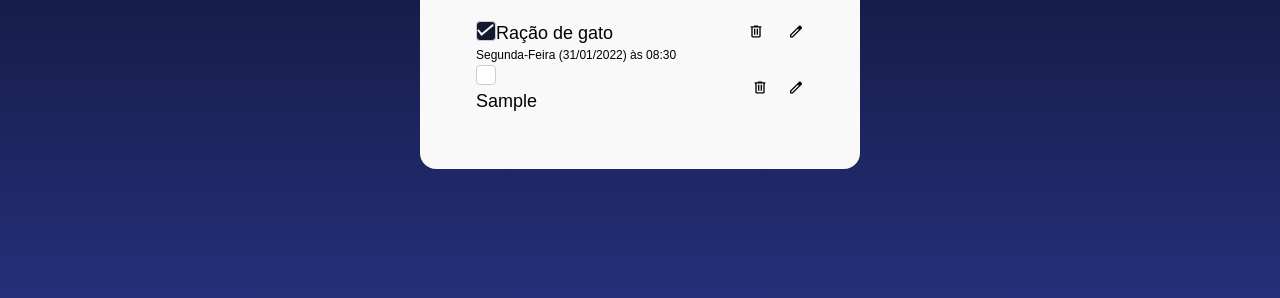
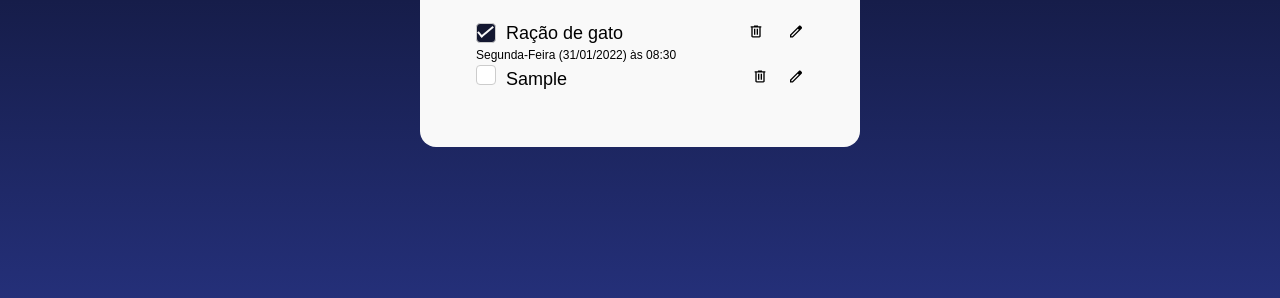
Before and after one commit to danilosamba/HTML2, a plain HTML site: page index.html in a window 1280 px wide. Both pictures are taken after typing "Sample" into the empty fields and a click on the button "Salvar Item". Shown: the part 464-762 px from the top of the page. Drawn offline with nearby package versions, Linux system fonts and the light colour scheme; a web font is replaced by a local one.

Commit message:
resolve o bug da quebra de linha

```diff
--- a/index.html
+++ b/index.html
@@ -28,17 +28,11 @@
         <li>
             <div class="lista-item-container">
                 <div class="container-nome-compra">
-                    <div class="checkbox-container">
-
-                        <label for="checkbox-1">
-                            <input type="checkbox" class="input-checkbox" id="checkbox-1"/>
-
-                            <div class="checkbox-customizado checked"></div>
-                        </label>
-
-            </div>
-            <p> Ração de gato</p>
-
+                    <label class="checkbox-container" for="checkbox-1">
+                        <input type="checkbox" class="input-checkbox" id="checkbox-1"/>
+                        <div class="checkbox-customizado checked"></div>
+                        <p>Ração de gato</p> <!-- Adicionando o texto dentro do label -->
+                    </label>
                 </div>
                 <div>
                     <button class="item-lista-button">
--- a/scripts.js
+++ b/scripts.js
@@ -39,7 +39,7 @@ function adicionarItem(evento) {
     containerCheckbox.appendChild(checkboxLabel);
     containerNomeDoItem.appendChild(containerCheckbox);
 
-    const nomeDoItem = document.createElement('p');
+    const nomeDoItem = document.createElement('label');
     nomeDoItem.innerText = item.value;
     containerNomeDoItem.appendChild(nomeDoItem)
 
@@ -88,9 +88,10 @@ function adicionarItem(evento) {
 // const item = document.getElementById('input-item');
 // const botaoSalvarItem = document.getElementById('adicionar-item');
 // const listaDeCompras = document.getElementById('lista-de-compras');
+// let contador = 0;
 
 // // Carregar itens do LocalStorage ao carregar a página
-// window.addEventListener('load', carregarItensSalvos);
+// //window.addEventListener('load', carregarItensSalvos);
 
 // botaoSalvarItem.addEventListener('click', adicionarItem);
 
@@ -114,7 +115,30 @@ function adicionarItem(evento) {
 //     containerItemLista.classList.add('lista-item-container');
 
 //     const containerNomeDoItem = document.createElement('div');
-//     const nomeDoItem = document.createElement('p');
+
+//    const containerCheckbox = document.createElement('div')
+//    containerCheckbox.classList.add('container-checkbox');
+
+//    const checkboxInput = document.createElement('input');
+//    checkboxInput.type = 'checkbox';
+//    checkboxInput.classList.add('input-checkbox');
+//    checkboxInput.id = 'checkbox-' + contador++
+
+//    const checkboxLabel = document.createElement('label');
+//    checkboxLabel.setAttribute('for', checkboxInput.id);
+
+//    const checkBoxCustomizado = document.createElement('div');
+//   checkBoxCustomizado.classList.add('checkbox-customizado')
+
+//    checkboxLabel.appendChild(checkboxInput);
+//    checkboxLabel.appendChild(checkBoxCustomizado);
+
+//    containerCheckbox.appendChild(checkboxLabel);
+//    containerNomeDoItem.appendChild(containerCheckbox);
+
+
+
+//     const nomeDoItem = document.createElement('label');
 //     nomeDoItem.innerText = nomeItem;
 //     containerNomeDoItem.appendChild(nomeDoItem);
 
@@ -130,10 +154,10 @@ function adicionarItem(evento) {
 //     containerBotoes.appendChild(botaoRemover);
 
 //     // Lógica de remoção
-//     botaoRemover.addEventListener('click', () => {
-//         itemDaLista.remove();
-//         removerItemDoLocalStorage(nomeDoItem.innerText); // Remove do LocalStorage também
-//     });
+//     // botaoRemover.addEventListener('click', () => {
+//     //     itemDaLista.remove();
+//     //     //removerItemDoLocalStorage(nomeDoItem.innerText); // Remove do LocalStorage também
+//     // });
 
 //     // Botão editar/salvar
 //     const botaoEditar = document.createElement('button');
@@ -148,67 +172,68 @@ function adicionarItem(evento) {
 //     let inputEditItem;
 
 //     // Lógica de edição e salvamento
-//     botaoEditar.addEventListener('click', () => {
-//         if (isEditing) {
-//             // Salva a edição
-//             const novoValor = inputEditItem.value;
-//             nomeDoItem.innerText = novoValor;
-//             containerNomeDoItem.removeChild(inputEditItem);
-//             botaoEditar.innerText = ''; // Volta ao modo de edição
-//             botaoEditar.appendChild(imagemEditar);
-//             atualizarItemNoLocalStorage(nomeDoItem.innerText, novoValor);
-//             isEditing = false; // Muda o estado de volta para edição
+//     // botaoEditar.addEventListener('click', () => {
+//     //     if (isEditing) {
+//     //         // Salva a edição
+//     //         const novoValor = inputEditItem.value;
+//     //         nomeDoItem.innerText = novoValor;
+//     //         containerNomeDoItem.removeChild(inputEditItem);
+//     //         botaoEditar.innerText = ''; // Volta ao modo de edição
+//     //         botaoEditar.appendChild(imagemEditar);
+//     //         //atualizarItemNoLocalStorage(nomeDoItem.innerText, novoValor);
+//     //         isEditing = false; // Muda o estado de volta para edição
 
-//             // Atualiza a página após salvar a edição
-//             location.reload();
-//         } else {
-//             // Modo de edição
-//             inputEditItem = document.createElement('input');
-//             inputEditItem.type = 'text';
-//             inputEditItem.value = nomeDoItem.innerText;
-//             containerNomeDoItem.replaceChild(inputEditItem, nomeDoItem);
+//     //         // Atualiza a página após salvar a edição
+//     //         location.reload();
+//     //     } else {
+//     //         // Modo de edição
+//     //         inputEditItem = document.createElement('input');
+//     //         inputEditItem.type = 'text';
+//     //         inputEditItem.value = nomeDoItem.innerText;
+//     //         containerNomeDoItem.replaceChild(inputEditItem, nomeDoItem);
 
-//             // Muda o botão para "Salvar" mantendo o estilo
-//             botaoEditar.innerText = 'Salvar';
-//             botaoEditar.classList.add('item-lista-button'); // Mantém o estilo
+//     //         // Muda o botão para "Salvar" mantendo o estilo
+//     //         botaoEditar.innerText = 'Salvar';
+//     //         botaoEditar.classList.add('item-lista-button'); // Mantém o estilo
 
-//             isEditing = true; // Define que estamos no modo de edição
-//         }
-//     });
+//     //         isEditing = true; // Define que estamos no modo de edição
+//     //     }
+//     // });
 
 //     // Adiciona os containers ao item da lista
 //     containerItemLista.appendChild(containerNomeDoItem);
 //     containerItemLista.appendChild(containerBotoes);
 //     itemDaLista.appendChild(containerItemLista);
 //     listaDeCompras.appendChild(itemDaLista);
+//     item.value = '';
 // }
 
-// // Função para salvar item no LocalStorage
-// function salvarItemNoLocalStorage(item) {
-//     let itens = JSON.parse(localStorage.getItem('itens')) || [];
-//     itens.push(item);
-//     localStorage.setItem('itens', JSON.stringify(itens));
-// }
+// // // Função para salvar item no LocalStorage
+// // function salvarItemNoLocalStorage(item) {
+// //     let itens = JSON.parse(localStorage.getItem('itens')) || [];
+// //     itens.push(item);
+// //     localStorage.setItem('itens', JSON.stringify(itens));
+// // }
 
-// // Função para remover item do LocalStorage
-// function removerItemDoLocalStorage(item) {
-//     let itens = JSON.parse(localStorage.getItem('itens')) || [];
-//     itens = itens.filter(i => i !== item);
-//     localStorage.setItem('itens', JSON.stringify(itens));
-// }
+// // // Função para remover item do LocalStorage
+// // function removerItemDoLocalStorage(item) {
+// //     let itens = JSON.parse(localStorage.getItem('itens')) || [];
+// //     itens = itens.filter(i => i !== item);
+// //     localStorage.setItem('itens', JSON.stringify(itens));
+// // }
 
-// // Função para atualizar item no LocalStorage
-// function atualizarItemNoLocalStorage(oldItem, newItem) {
-//     let itens = JSON.parse(localStorage.getItem('itens')) || [];
-//     const index = itens.indexOf(oldItem);
-//     if (index !== -1) {
-//         itens[index] = newItem;
-//         localStorage.setItem('itens', JSON.stringify(itens));
-//     }
-// }
+// // // Função para atualizar item no LocalStorage
+// // function atualizarItemNoLocalStorage(oldItem, newItem) {
+// //     let itens = JSON.parse(localStorage.getItem('itens')) || [];
+// //     const index = itens.indexOf(oldItem);
+// //     if (index !== -1) {
+// //         itens[index] = newItem;
+// //         localStorage.setItem('itens', JSON.stringify(itens));
+// //     }
+// // }
 
-// // Carregar itens do LocalStorage e exibir na lista
-// function carregarItensSalvos() {
-//     let itens = JSON.parse(localStorage.getItem('itens')) || [];
-//     itens.forEach(item => adicionarItemNaLista(item));
-// }
+// // // Carregar itens do LocalStorage e exibir na lista
+// // function carregarItensSalvos() {
+// //     let itens = JSON.parse(localStorage.getItem('itens')) || [];
+// //     itens.forEach(item => adicionarItemNaLista(item));
+// // }
--- a/styles.css
+++ b/styles.css
@@ -59,6 +59,14 @@ hr{
 }
 
 p{
+    font-family: var(--fonte-texto);
+    font-size: 18px;
+    font-weight: 400;
+    line-height: 24px;
+    text-align: left;
+}
+
+label{
     font-family: var(--fonte-texto);
     font-size: 18px;
     font-weight: 400;
@@ -146,6 +154,12 @@ ul{
     background-color: var(--preto); /* Cor quando o checkbox estiver marcado */
 }
 
+.checkbox-container {
+    display: flex;
+    align-items: center; /* Alinha verticalmente o checkbox e o texto */
+    gap: 10px; /* Espaço entre o checkbox e o texto */
+}
+
 .checked{
     background-color: var(--preto);
     position: relative;
@@ -165,19 +179,15 @@ ul{
     transform: rotate(-130deg);
 }
 /*correção*/
-.container-checkbox label {
+.container-checkbox {
+    display: inline-block;
     margin-right: 10px;
-    margin-bottom: 0;
 }
 
 .container-nome-do-item p{
     margin-left: 10px;
 }
 
-.container-checkbox {
-    display: flex;
-    align-items: center;
-}
 
 .item-lista-button{
     background-color: transparent;
@@ -189,5 +199,4 @@ ul{
 .input-checkbox {
     position: absolute;
     opacity: 0;
-    pointer-events: none;
 }
```
